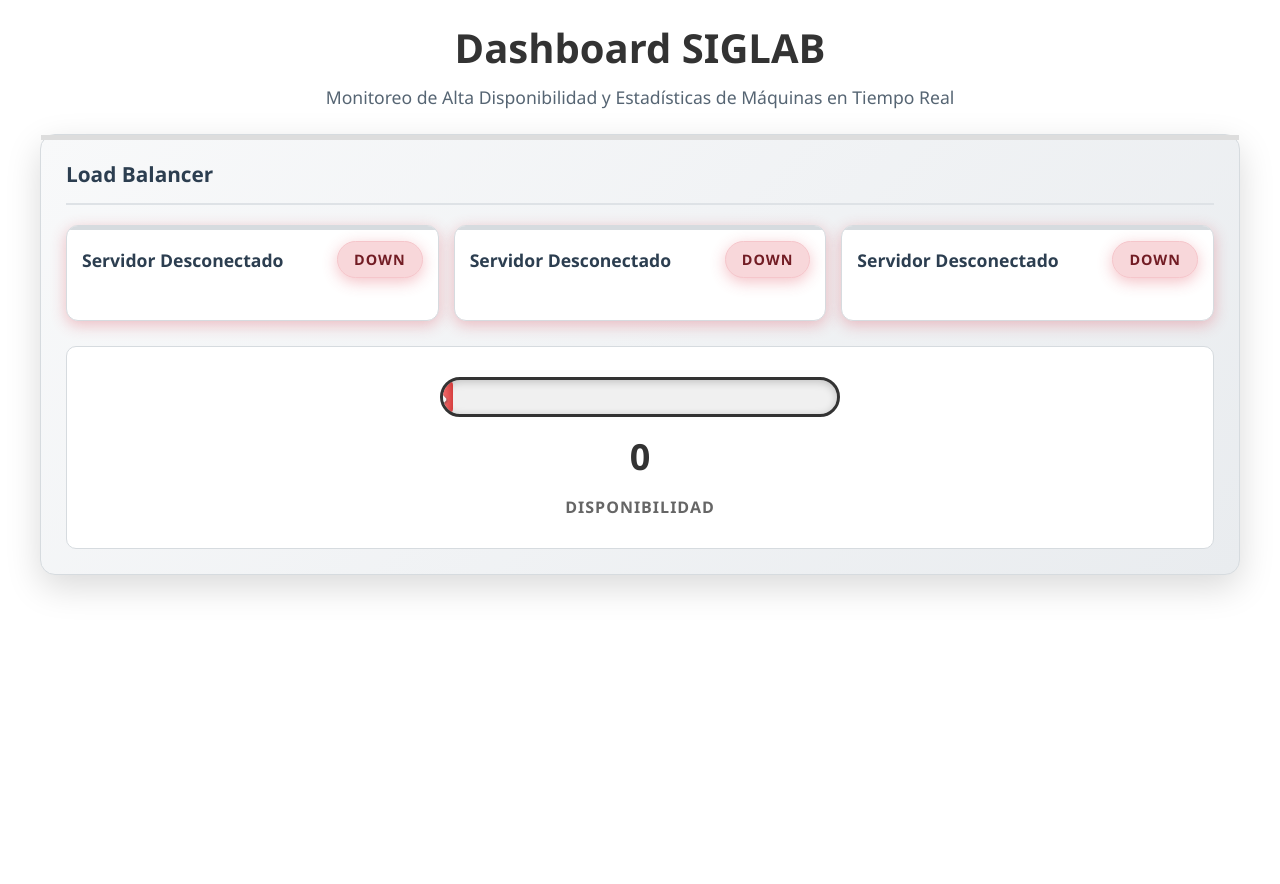
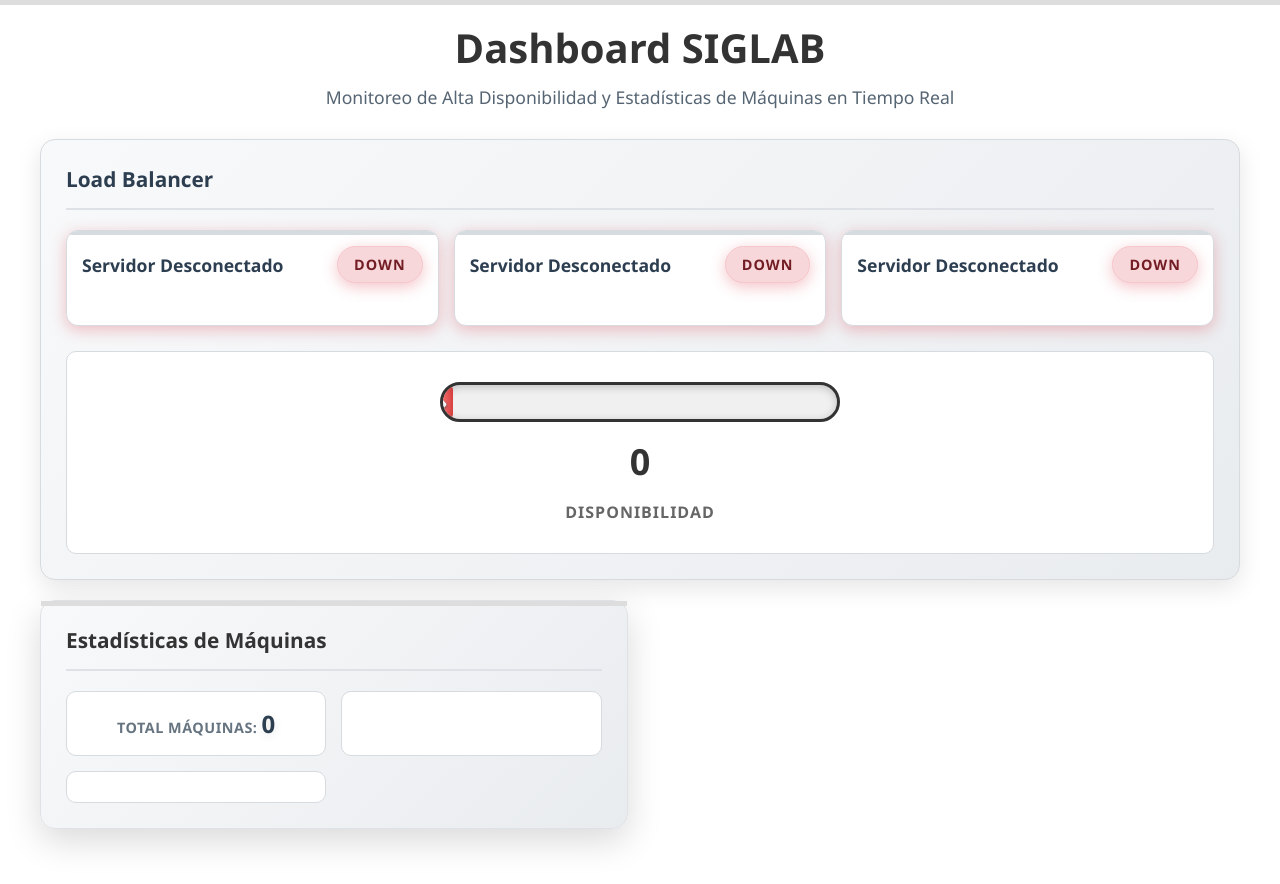
Before and after one commit to Fabian-Cuev4/PP1_01, a Python web app: template frontend/templates/index_dashboard.html in a window 1280 px wide. Before the commit the page ends 594 px from the top, so only its background shows below. Run offline with Jinja, Linux system fonts and the light colour scheme; the template is opened without the code that fills it, so the values that code supplies are empty.

Commit message:
correciones finales vf2

```diff
--- a/backend/app/routes/mantenimiento.py
+++ b/backend/app/routes/mantenimiento.py
@@ -113,7 +113,7 @@ async def informe_general(response: Response, codigo: str = None, polling: bool
 # Endpoint de polling para informe completo con estadísticas
 @router.get("/polling/informe")
 async def polling_informe_mantenimientos(response: Response, codigo: str = None):
-    """Endpoint de polling para informe completo con estadísticas"""
+    # Endpoint de polling para informe completo con estadísticas
     # Configuramos headers para polling
     response.headers["Cache-Control"] = "no-cache, no-store, must-revalidate"
     response.headers["Access-Control-Allow-Origin"] = "*"
@@ -156,7 +156,7 @@ async def polling_informe_mantenimientos(response: Response, codigo: str = None)
 # Endpoint de polling para todos los mantenimientos del sistema
 @router.get("/polling/todos")
 async def polling_todos_mantenimientos(response: Response):
-    """Endpoint de polling para todos los mantenimientos del sistema"""
+    # Endpoint de polling para todos los mantenimientos del sistema
     # Configuramos headers para polling
     response.headers["Cache-Control"] = "no-cache, no-store, must-revalidate"
     response.headers["Access-Control-Allow-Origin"] = "*"
--- a/frontend/static/javascript/dashboard.js
+++ b/frontend/static/javascript/dashboard.js
@@ -236,6 +236,73 @@ async function actualizarNombreServidorIndividual(numeroServidor, url, elementoN
     }
 }
 
+// FUNCIÓN: Obtiene y muestra datos de máquinas desde el backend
+async function obtenerDatosMaquinas() {
+    try {
+        console.log('Obteniendo datos de máquinas desde polling dashboard...');
+        const datos = await obtenerDatosAPI('/api/maquinas/polling/dashboard');
+
+        if (datos && datos.status === 'ok') {
+            console.log('Datos de máquinas recibidos:', datos);
+
+            // Actualizar tarjetas de estadísticas de máquinas
+            actualizarEstadisticasMaquinas(datos);
+        } else {
+            console.log('Error al obtener datos de máquinas:', datos);
+        }
+    } catch (error) {
+        console.error('Error obteniendo datos de máquinas:', error);
+    }
+}
+
+// FUNCIÓN: Actualiza las estadísticas de máquinas en el dashboard
+function actualizarEstadisticasMaquinas(datos) {
+    // Actualizar contador total de máquinas
+    const totalMaquinasElement = document.getElementById('total-maquinas');
+    if (totalMaquinasElement) {
+        totalMaquinasElement.textContent = datos.total_maquinas || 0;
+    }
+
+    // Actualizar máquinas por estado
+    const maquinasPorEstadoElement = document.getElementById('maquinas-por-estado');
+    if (maquinasPorEstadoElement && datos.maquinas_por_estado) {
+        let html = '';
+        for (const [estado, cantidad] of Object.entries(datos.maquinas_por_estado)) {
+            html += `<div class="stat-item">
+                        <span class="stat-label">${estado}:</span>
+                        <span class="stat-value">${cantidad}</span>
+                    </div>`;
+        }
+        maquinasPorEstadoElement.innerHTML = html;
+    }
+
+    // Actualizar máquinas por tipo
+    const maquinasPorTipoElement = document.getElementById('maquinas-por-tipo');
+    if (maquinasPorTipoElement && datos.maquinas_por_tipo) {
+        let html = '';
+        for (const [tipo, cantidad] of Object.entries(datos.maquinas_por_tipo)) {
+            html += `<div class="stat-item">
+                        <span class="stat-label">${tipo}:</span>
+                        <span class="stat-value">${cantidad}</span>
+                    </div>`;
+        }
+        maquinasPorTipoElement.innerHTML = html;
+    }
+
+    // Actualizar máquinas por área
+    const maquinasPorAreaElement = document.getElementById('maquinas-por-area');
+    if (maquinasPorAreaElement && datos.maquinas_por_area) {
+        let html = '';
+        for (const [area, cantidad] of Object.entries(datos.maquinas_por_area)) {
+            html += `<div class="stat-item">
+                        <span class="stat-label">${area}:</span>
+                        <span class="stat-value">${cantidad}</span>
+                    </div>`;
+        }
+        maquinasPorAreaElement.innerHTML = html;
+    }
+}
+
 // FUNCIÓN AUXILIAR: Obtiene el nombre de un servidor individual
 async function obtenerNombreServidor(url) {
     try {
@@ -322,7 +389,10 @@ async function bucleActualizacion() {
         console.error('Error en ciclo de actualización:', error);
     }
 
-    // 2) Programar la próxima actualización
+    // 2) Obtener y mostrar datos de máquinas
+    await obtenerDatosMaquinas();
+
+    // 3) Programar la próxima actualización
     console.log(`Próxima actualización en ${TIEMPO_ACTUALIZACION_MS}ms...`);
     setTimeout(bucleActualizacion, TIEMPO_ACTUALIZACION_MS);
 }
--- a/frontend/static/javascript/session.js
+++ b/frontend/static/javascript/session.js
@@ -145,12 +145,6 @@ if (botonCerrarSesion) {
 
         try {
             // Limpiar datos de sesión del frontend
-            const nombreUsuario = sessionStorage.getItem('username');
-            if (nombreUsuario) {
-                // Eliminar flag de ping si existe
-                sessionStorage.removeItem(`ping_${nombreUsuario}`);
-            }
-            // Eliminar datos de usuario y tipo de usuario
             sessionStorage.removeItem('is_admin');
             sessionStorage.removeItem('username');
             sessionStorage.removeItem('nombre_completo');
--- a/frontend/templates/index_dashboard.html
+++ b/frontend/templates/index_dashboard.html
@@ -60,6 +60,27 @@
                 </div>
             </div>
 
+            <!-- Tarjeta de estadísticas de máquinas -->
+            <div class="server-card">
+                <div class="server-header">
+                    <div class="server-name">Estadísticas de Máquinas</div>
+                </div>
+                <div class="metrics">
+                    <div class="stats-grid">
+                        <div class="stat-item">
+                            <span class="stat-label">Total Máquinas:</span>
+                            <span class="stat-value" id="total-maquinas">0</span>
+                        </div>
+                        <div class="stat-item" id="maquinas-por-estado">
+                            <!-- JavaScript llenará dinámicamente -->
+                        </div>
+                        <div class="stat-item" id="maquinas-por-tipo">
+                            <!-- JavaScript llenará dinámicamente -->
+                        </div>
+                    </div>
+                </div>
+            </div>
+
             <!-- Aquí se insertará dinámicamente la tarjeta de estadísticas de máquinas -->
             <!-- El JavaScript la creará automáticamente -->
         </div>
```
Also changed, not shown: backend/app/database/database_manager.py (+7 -7 lines), backend/app/routes/maquina.py (+4 -7 lines), backend/app/services/usuario_service.py (+0 -22 lines).
